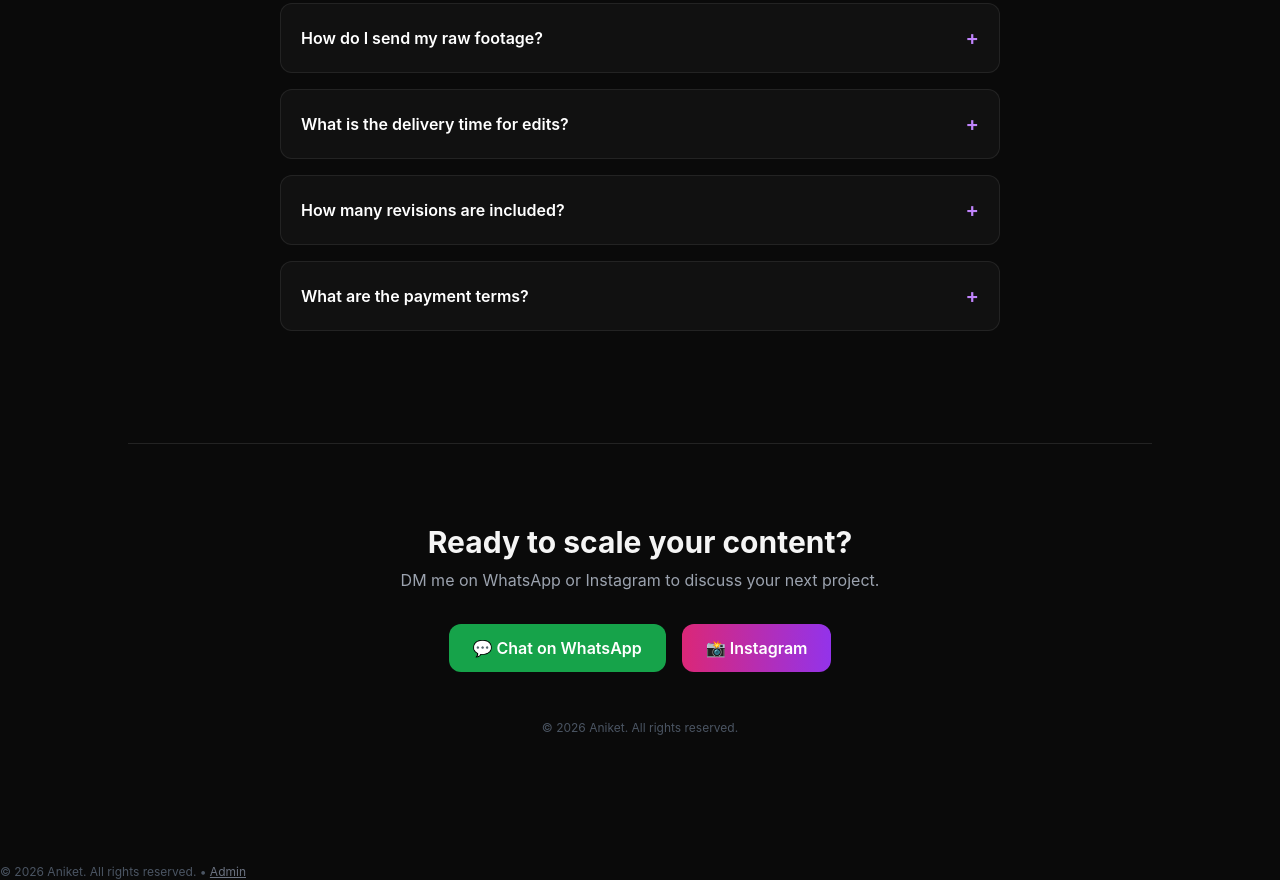
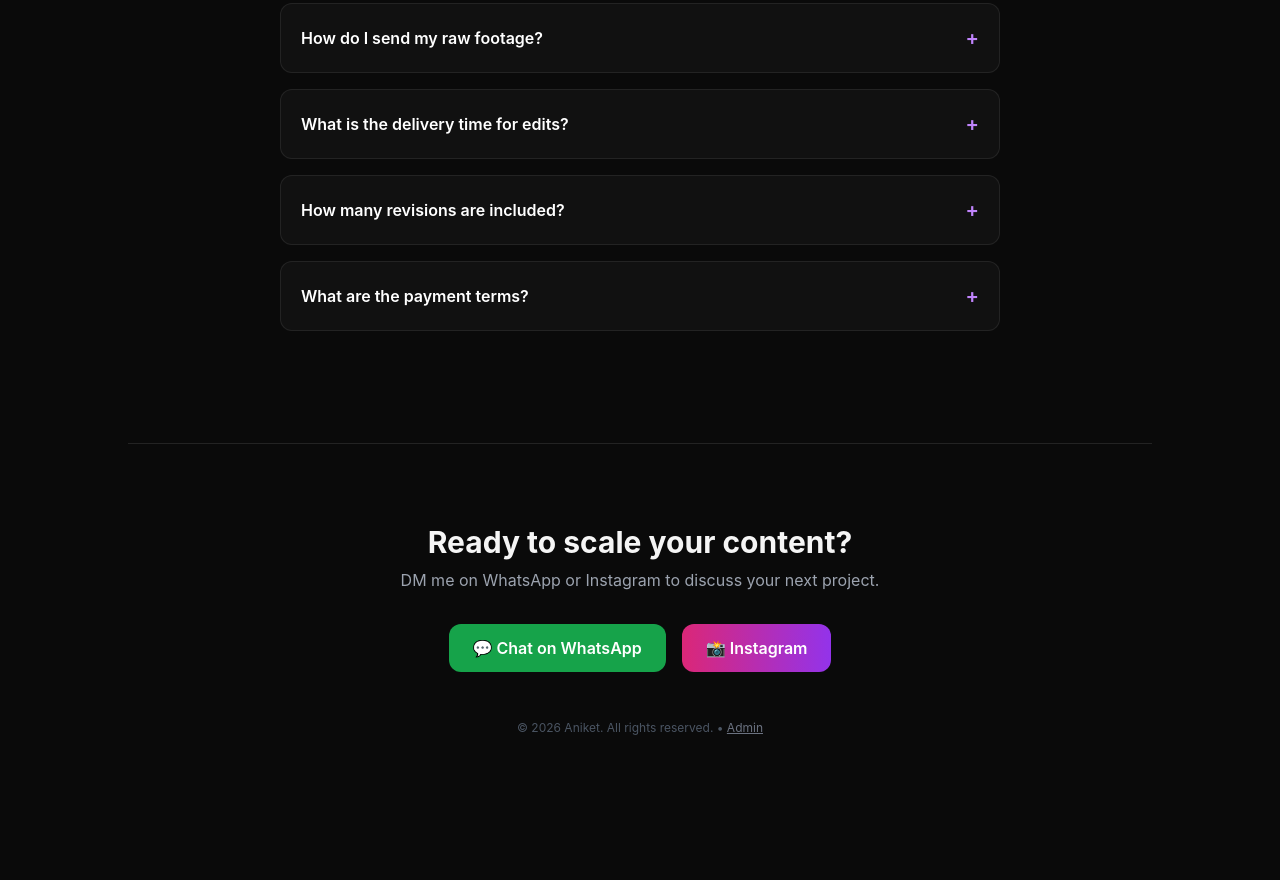
Before and after one commit to aniketpalav354-cloud/my-portfolio, a plain HTML site: page index.html in a window 1280 px wide. Shown: the part 3003-3883 px from the top of the page. After the commit the page ends 3819 px from the top, so only its background shows below. Drawn offline with nearby package versions, Linux system fonts and the light colour scheme.

Commit message:
Update index.html

```diff
--- a/index.html
+++ b/index.html
@@ -413,7 +413,10 @@
             </a>
         </div>
 
-        <p class="text-xs text-gray-600 mt-12">© 2026 Aniket. All rights reserved.</p>
+       <p class="text-xs text-gray-600 mt-12">
+    © 2026 Aniket. All rights reserved. •
+    <button onclick="openAdminModal()" class="text-gray-500 hover:text-purple-400 underline cursor-pointer">Admin</button>
+</p>
     </footer>
 
     <script>
@@ -488,7 +491,3 @@
     </script>
 </body>
 </html>
-<p class="text-xs text-gray-600 mt-12">
-    © 2026 Aniket. All rights reserved. •
-    <button onclick="openAdminModal()" class="text-gray-500 hover:text-purple-400 underline cursor-pointer">Admin</button>
-</p>
```
